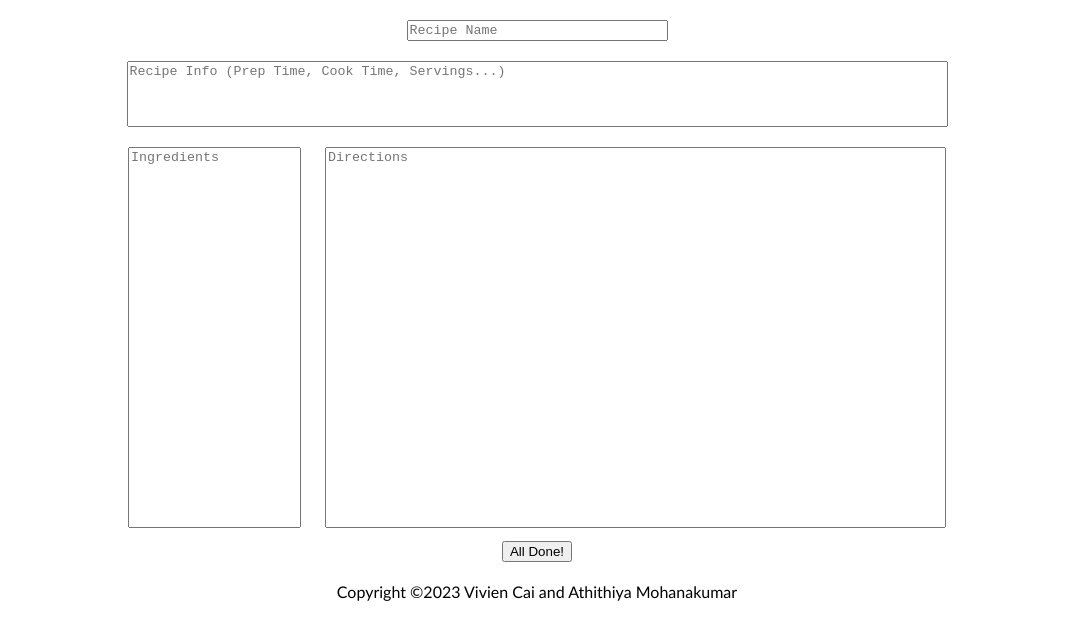
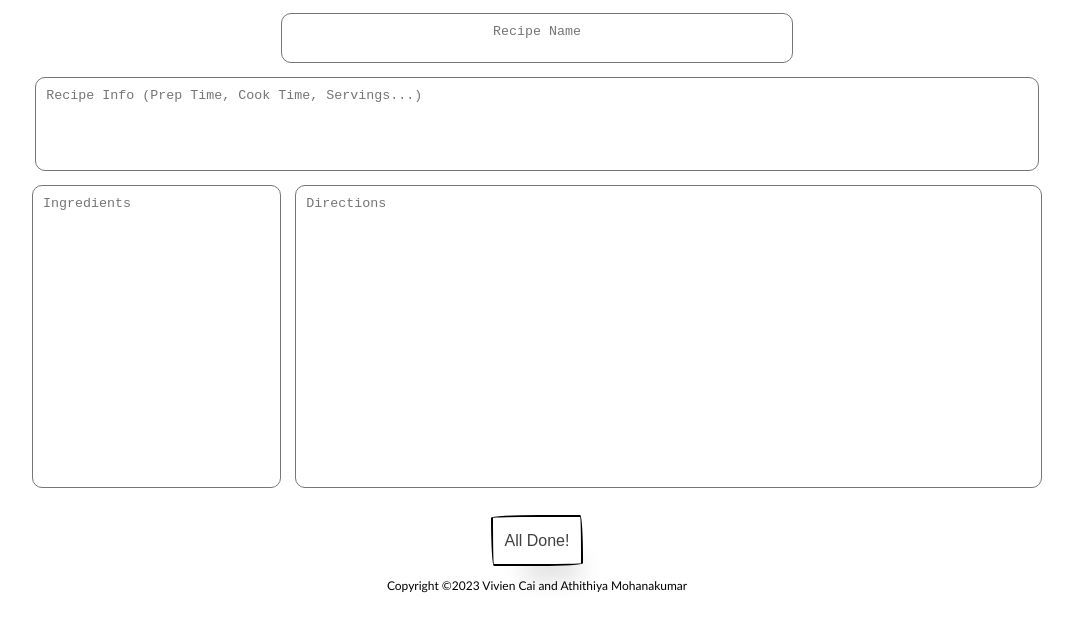
Before and after one commit to VivienCai/CookBook, a website: page newRecipe.html in a window 1280 px wide. Shown: the part 174-800 px from the top of the page, without its empty margins (103-1176 px from the left). Drawn offline with nearby package versions, Linux system fonts and the light colour scheme.

Commit message:
more styling, add recipe page working now

```diff
--- a/newRecipe.html
+++ b/newRecipe.html
@@ -19,33 +19,25 @@
         class="input_recipe"
         id="recipe_title"
         name="recipe_title_name"
-        rows="1"
-        cols="30"
         placeholder="Recipe Name"
       ></textarea>
       <textarea
         class="input_recipe"
         id="recipe_info"
         name="recipe_info_name"
-        rows="4"
-        cols="100"
         placeholder="Recipe Info (Prep Time, Cook Time, Servings...)"
       ></textarea>
-      <div>
+      <div class="ingDir">
         <textarea
           class="input_recipe"
           id="ingredient_list"
           name="ingredient_list_name"
-          rows="25"
-          cols="19"
           placeholder="Ingredients"
         ></textarea>
         <textarea
           class="input_recipe"
           id="directions"
           name="directions_name"
-          rows="25"
-          cols="75"
           placeholder="Directions"
         ></textarea>
       </div>
--- a/style.css
+++ b/style.css
@@ -16,12 +16,14 @@ body {
   align-items: center;
   justify-content: center;
   background-size: auto;
+  height: 70%;
+  width: 80%;
 }
 
 .input_recipe {
   resize: none;
-  margin: 10px;
-  justify-content: left;
+  margin: 7px;
+  justify-content: right;
 }
 
 .collapsible {
@@ -44,10 +46,90 @@ body {
   background-color: #f1f1f1;
 }
 
+textarea {
+  resize: none;
+  overflow: hidden;
+  min-height: 50px;
+  width: fit-content;
+  padding: 10px 10px;
+  box-sizing: border-box;
+  border-radius: 10px;
+}
+
+#recipe_title {
+  height: 5%;
+  width: 50%;
+  text-align: center;
+}
+
+#recipe_info {
+  height: 20%;
+  width: 98%;
+}
+
+.ingDir {
+  display: flex;
+  flex-direction: row;
+  height: 75%;
+  width: 100%;
+  justify-content: center;
+}
+
+#ingredient_list {
+  height: 90%;
+  width: 25%;
+}
+
+#directions {
+  height: 90%;
+  width: 75%;
+}
+
+#submit_button {
+  align-self: center;
+  background-color: #fff;
+  background-image: none;
+  background-position: 0 90%;
+  background-repeat: repeat no-repeat;
+  background-size: 4px 3px;
+  border-radius: 15px 225px 255px 15px 15px 255px 225px 15px;
+  border-style: solid;
+  border-width: 2px;
+  box-shadow: rgba(0, 0, 0, 0.2) 15px 28px 25px -18px;
+  box-sizing: border-box;
+  color: #41403e;
+  cursor: pointer;
+  display: inline-block;
+  font-family: Neucha, sans-serif;
+  font-size: 1rem;
+  line-height: 23px;
+  outline: none;
+  padding: 0.75rem;
+  text-decoration: none;
+  transition: all 235ms ease-in-out;
+  border-bottom-left-radius: 15px 255px;
+  border-bottom-right-radius: 225px 15px;
+  border-top-left-radius: 255px 15px;
+  border-top-right-radius: 15px 225px;
+  user-select: none;
+  -webkit-user-select: none;
+  touch-action: manipulation;
+}
+
+#submit_button:hover {
+  box-shadow: rgba(0, 0, 0, 0.3) 2px 8px 8px -5px;
+  transform: translate3d(0, 2px, 0);
+}
+
+.submit_button:focus {
+  box-shadow: rgba(0, 0, 0, 0.3) 2px 8px 4px -6px;
+}
+
 #footer {
   position: absolute;
   text-align: center;
   bottom: 0;
   width: 100%;
   height: 60px;
+  font-size: 12px;
 }
```
